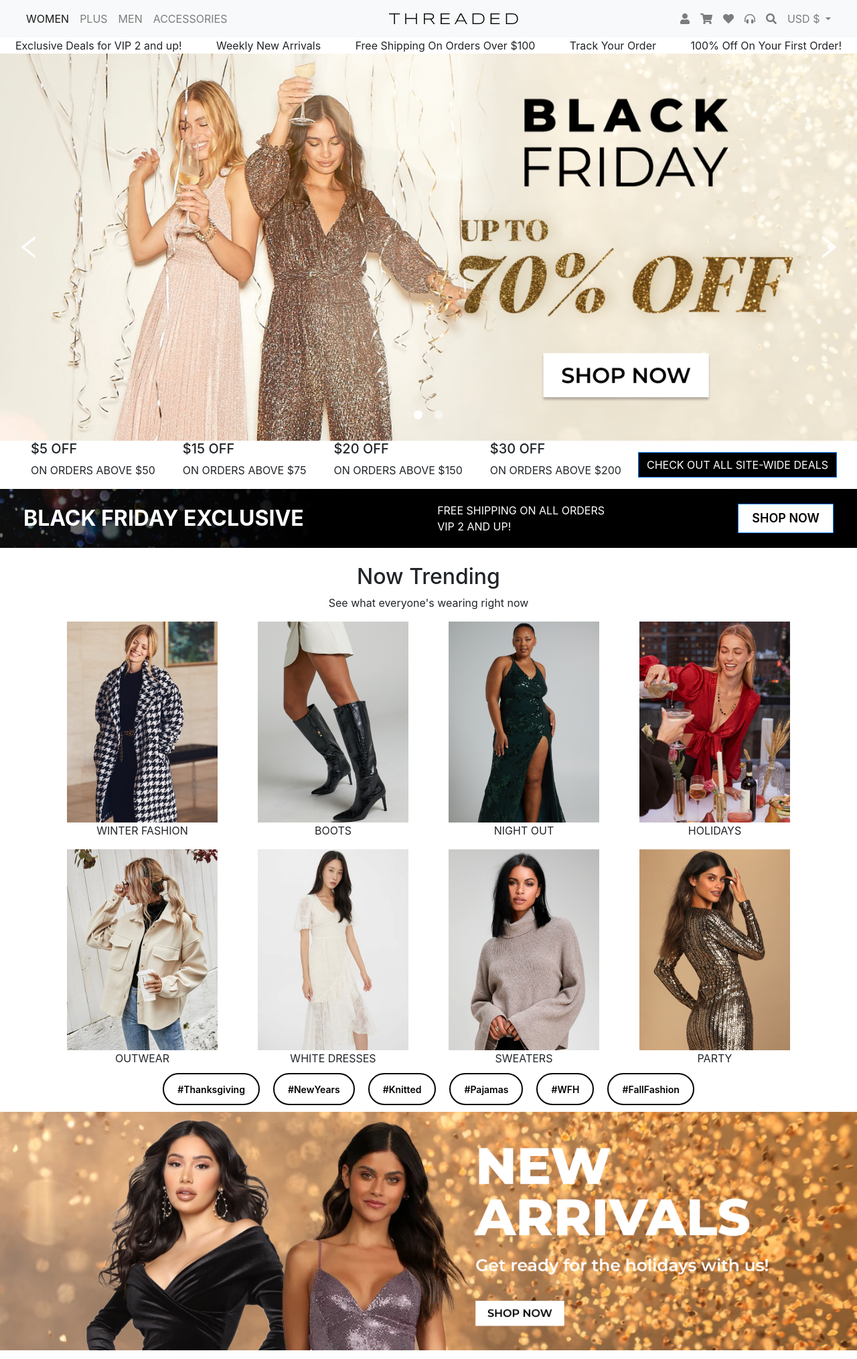
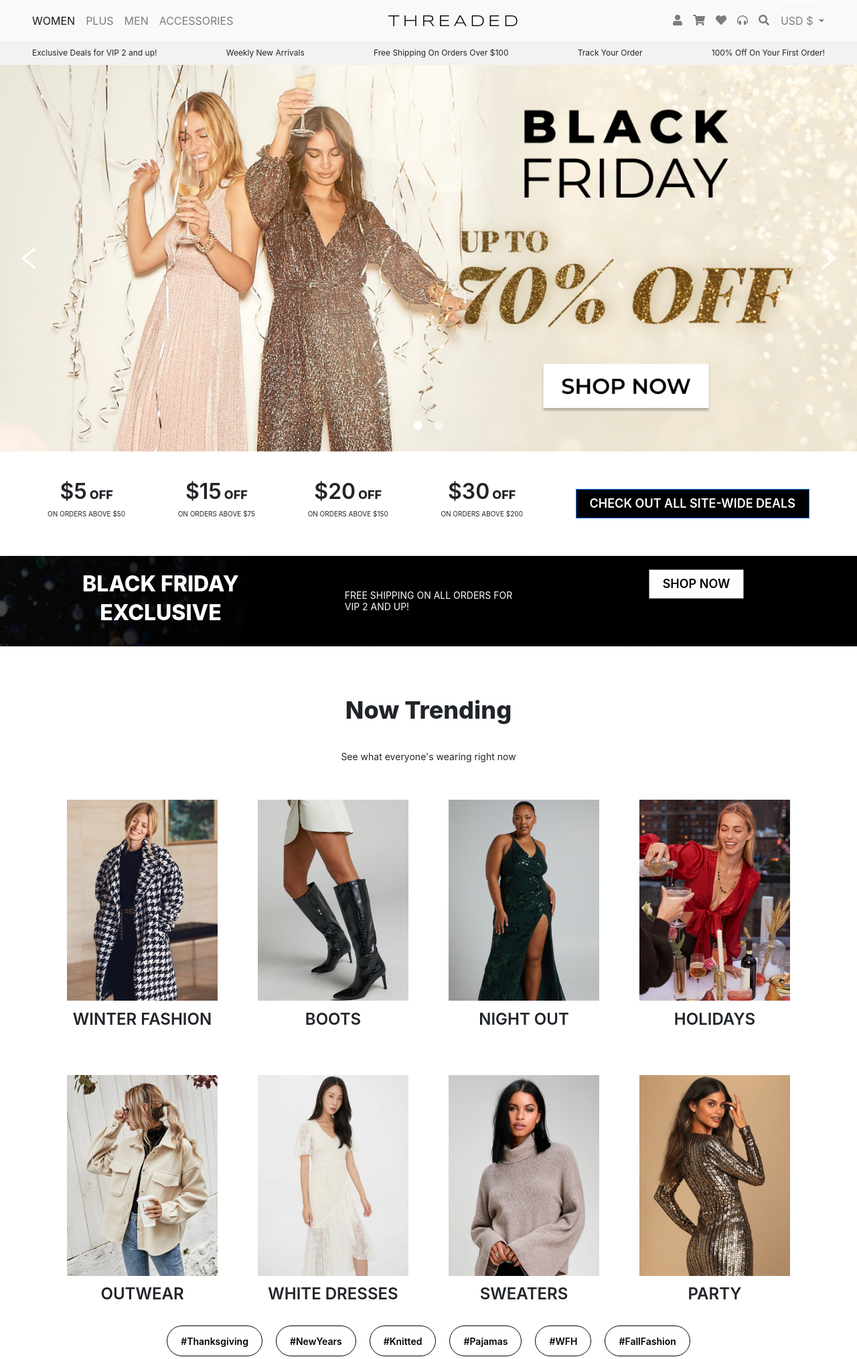
Before and after one commit to raffeeh/LandingPage_Shop, a PHP site: page / in a window 1280 px wide. Shown: the top 2029 px of the page at 67% size. Run offline with PHP 8.4, Linux system fonts and the light colour scheme.

Commit message:
Added all the rebranding for all the contents

```diff
--- a/contents/insta.php
+++ b/contents/insta.php
@@ -19,7 +19,7 @@
                 <img src="resources/inspo5.png" class="img-fluid" alt="inspo5">
             </div>
         </div>
-        <div class="row justify-content-center mt-3">
+        <div class="row justify-content-center mt-4">
             <button class="btn btn-primary">VIEW ALL POSTS</button>
         </div>
     </div>
--- a/contents/recents.php
+++ b/contents/recents.php
@@ -2,52 +2,67 @@
     <div class="container-fluid text-center">
         <h2>Recently Bought</h2>
         <div class="row justify-content-center mt-3">
-            <div class="col">
+            <div class="col items">
                 <img src="resources/winter_fashion.png" class="img-fluid" alt="Winter Fashion">
                 <div class="text-left">
-                    <p class="description">Festives Looks Rust Red Ribbed Velvet Long Sleeve Bodysuit</p>
+                    <p class="description" id="item1">Festives Looks Rust Red Ribbed Velvet Long Sleeve Bodysuit</p>
                     <p>
-                        <span>$38</span>
+                        <span id="price1" style="font-weight: 600;">$38</span>
                     </p>
                 </div>
+                <div class="row justify-content-center">
+                    <button class="btn btn-primary" onclick="addToCart('item1', 'price1')">ADD TO CART</button>
+                </div>
             </div>
-            <div class="col">
+            <div class="col items">
                 <img src="resources/boots.png" class="img-fluid" alt="Boots">
                 <div class="text-left">
-                    <p class="description">Chevron Flap Crossbody Bag</p>
+                    <p class="description" id="item2">Chevron Flap Crossbody Bag</p>
                     <p>
-                        <span style="color: red;">$5.77</span>
-                        <span style="text-decoration: line-through;">$7.34</span>
+                        <span id="price2" style="color: red; font-weight: 800;">$5.77</span>
+                        <span style="text-decoration: line-through; font-weight: 600;">$7.34</span>
                     </p>
                 </div>
+                <div class="row justify-content-center">
+                    <button class="btn btn-primary" onclick="addToCart('item2', 'price2')">ADD TO CART</button>
+                </div>
             </div>
-            <div class="col">
+            <div class="col items">
                 <img src="resources/nightout.png" class="img-fluid" alt="Night Out">
                 <div class="text-left">
-                    <p class="description">Manilla Tan Multi Plaid Oversized Fringe Scarf</p>
+                    <p class="description" id="item3">Manilla Tan Multi Plaid Oversized Fringe Scarf</p>
                     <p>
-                        <span style="color: red;">$29</span>
-                        <span style="text-decoration: line-through;">$39</span>
+                        <span id="price3" style="color: red; font-weight:800;">$29</span>
+                        <span style="text-decoration: line-through; font-weight: 600;">$39</span>
                     </p>
                 </div>
+                <div class="row justify-content-center">
+                    <button class="btn btn-primary" onclick="addToCart('item3', 'price3')">ADD TO CART</button>
+                </div>
             </div>
-            <div class="col">
+            <div class="col items">
                 <img src="resources/holidays.png" class="img-fluid" alt="Holidays">
                 <div class="text-left">
-                    <p class="description">Diamante Puff Sleeve Dress - Black</p>
+                    <p class="description" id="item4">Diamante Puff Sleeve Dress - Black</p>
                     <p>
-                        <span>$45.99</span>
+                        <span id="price4" style="font-weight: 600;">$45.99</span>
                     </p>
                 </div>
+                <div class="row justify-content-center">
+                    <button class="btn btn-primary" onclick="addToCart('item4', 'price4')">ADD TO CART</button>
+                </div>
             </div>
-            <div class="col">
+            <div class="col items">
                 <img src="resources/holidays.png" class="img-fluid" alt="Holidays">
                 <div class="text-left">
-                    <p class="description">Banneth Open Front Formal Dress in Black</p>
+                    <p class="description" id="item5">Banneth Open Front Formal Dress in Black</p>
                     <p>
-                        <span style="color: red;">$69</span>
-                        <span style="text-decoration: line-through;">$99.95</span>
+                        <span id="price5" style="color: red; font-weight: 800;">$69</span>
+                        <span style="text-decoration: line-through; font-weight: 600;">$99.95</span>
                     </p>
+                </div>
+                <div class="row justify-content-center">
+                    <button class="btn btn-primary" onclick="ddToCart('item5', 'price5')">ADD TO CART</button>
                 </div>
             </div>
         </div>
--- a/contents/site_wide_deals.php
+++ b/contents/site_wide_deals.php
@@ -2,22 +2,22 @@
     <div class="container-fluid">
         <div class="d-flex justify-content-between align-items-center">
             <div class="deal-item mx-3">
-                <h5>$5 OFF</h5>
+                <h5><span class="discount">$5</span> OFF</h5>
                 <p>ON ORDERS ABOVE $50</p>
             </div>
             <div class="deal-item mx-3">
-                <h5>$15 OFF</h5>
+                <h5><span class="discount">$15</span> OFF</h5>
                 <p>ON ORDERS ABOVE $75</p>
             </div>
             <div class="deal-item mx-3">
-                <h5>$20 OFF</h5>
+                <h5><span class="discount">$20</span> OFF</h5>
                 <p>ON ORDERS ABOVE $150</p>
             </div>
             <div class="deal-item mx-3">
-                <h5>$30 OFF</h5>
+                <h5><span class="discount">$30</span> OFF</h5>
                 <p>ON ORDERS ABOVE $200</p>
             </div>
-            <div>
+            <div class="deal-item mx-3">
                 <button class="btn btn-primary">CHECK OUT ALL SITE-WIDE DEALS</button>
             </div>
         </div>
--- a/contents/trending.php
+++ b/contents/trending.php
@@ -1,41 +1,57 @@
-<div class="container-fluid mt-4">
+<div class="trending container-fluid mt-4">
     <div class="container text-center">
         <h2>Now Trending</h2>
         <p>See what everyone's wearing right now</p>
-        <div class="row justify-content-center mt-3">
+        <div class="products row justify-content-center mt-3">
             <div class="col-3">
                 <img src="resources/winter_fashion.png" class="img-fluid" alt="Winter Fashion">
+                <div class="product-description">
                     <a>WINTER FASHION</a>
+                </div>
             </div>
             <div class="col-3">
                 <img src="resources/boots.png" class="img-fluid" alt="Boots">
+                <div class="product-description">
                     <a>BOOTS</a>
+                </div>
             </div>
             <div class="col-3">
                 <img src="resources/nightout.png" class="img-fluid" alt="Night Out">
+                <div class="product-description">
                     <a>NIGHT OUT</a>
+                </div>
             </div>
             <div class="col-3">
                 <img src="resources/holidays.png" class="img-fluid" alt="Holidays">
+                <div class="product-description">
                     <a>HOLIDAYS</a>
                 </div>
             </div>
-        <div class="row justify-content-center mt-3">
+        </div>
+        <div class="products row justify-content-center mt-3">
             <div class="col-3">
                 <img src="resources/outwear.png" class="img-fluid" alt="Outwear">
+                <div class="product-description">
                     <a>OUTWEAR</a>
+                </div>
             </div>
             <div class="col-3">
                 <img src="resources/white_dresses.png" class="img-fluid" alt="White Dresses">
+                <div class="product-description">
                     <a>WHITE DRESSES</a>
+                </div>
             </div>
             <div class="col-3">
                 <img src="resources/sweaters.png" class="img-fluid" alt="Sweaters">
+                <div class="product-description">
                     <a>SWEATERS</a>
+                </div>
             </div>
             <div class="col-3">
                 <img src="resources/party.png" class="img-fluid" alt="Party">
+                <div class="product-description">
                     <a>PARTY</a>
+                </div>
             </div>
         </div>
         <div class="hashtag-row row d-flex justify-content-center align-items-center">
--- a/contents/vip_exclusive.php
+++ b/contents/vip_exclusive.php
@@ -1,9 +1,17 @@
 <div class="vip-exclusive container-fluid">
-    <div class="container-fluid d-flex justify-content-between align-items-center">
-        <h2 class="m-0"><strong>BLACK FRIDAY EXCLUSIVE</strong></h2>
-        <p class="m-0">FREE SHIPPING ON ALL ORDERS<br> VIP 2 AND UP!</p>
-        <div>
-            <button class="btn btn-primary">SHOP NOW</button>
+    <div class="container-fluid">
+        <div class="row justify-content-center text-center">
+            <div class="col-4">
+                <h2>BLACK FRIDAY EXCLUSIVE</h2>
+            </div>
+            <div class="col-4 d-flex justify-content-center align-items-center"> <!-- Adjusted to center vertically and horizontally -->
+                <p class="m-0 exclusive-shipping text-left">FREE SHIPPING ON ALL ORDERS FOR<br>VIP 2 AND UP!</p>
+            </div>
+            <div class="col-4">
+                <div>
+                    <button class="btn btn-secondary">SHOP NOW</button>
+                </div>
+            </div>
         </div>
     </div>
 </div>
--- /dev/null
+++ b/css/main.css
@@ -0,0 +1,231 @@
+/* This is the main CSS of the application */
+
+html {
+    color: #000;
+}
+
+/*    NAVBAR    */
+/*   --------   */
+.navbar {
+    padding: 10px 25px;
+}
+.navbar .nav-link.dropdown-toggle {
+    border-radius: 35px;
+    border: 1px solid #f2f2f2;
+}
+
+/*   CONTENTS   */
+/*   --------   */
+
+/* Benefits */
+.benefits {
+    padding: 10px 40px;
+    background-color: #f2f2f2;
+    font-size: 12px;
+    font-weight: 400;
+    line-height: 14.63px;
+}
+
+/* Hero */
+
+/* Site-wide deals */
+.site-wide-deals {
+    padding: 40px;
+}
+.site-wide-deals h5 {
+    font-weight: 800;
+    font-size: 18px;
+    line-height: 21.94px;
+}
+.site-wide-deals .deal-item {
+    text-align: center;
+}
+.site-wide-deals .deal-item p {
+    font-weight: 400;
+    font-size: 10px;
+    line-height: 12.19px;
+}
+.discount {
+    font-weight: 600;
+    font-size: 32px;
+    line-height: 39.01px;
+}
+
+
+/* VIP Exclusive */
+
+.vip-exclusive {
+    background-image: url('../resources/vip_exclusive_bg.png');
+    background-position: center;
+    background-size: cover;
+    color: #FFF;
+    padding: 20px 40px;
+}
+.vip-exclusive h2 {
+    font-size: 32px;
+    padding: unset;
+}
+.exclusive-shipping, .exclusive-shipping:hover  {
+    text-align: left;
+    text-decoration: none;
+    color: #FFF;
+}
+
+/* Trending */
+.trending {
+    padding: 40px;
+}
+.trending .col-3 {
+    padding: 20px;
+}
+.products a {
+    font-weight: 600;
+    font-size: 24px;
+    line-height: 29.26px;
+}
+.product-description {
+    padding: 12.5px 0;
+}
+.hashtags {
+    border: 1px solid black;
+    border-radius: 50px;
+    padding: 10px 20px;
+    margin: 0 10px;
+}
+
+.hashtags a {
+    color: #000;
+    text-decoration: none;
+    font-size: 14px;
+    line-height: 17.07px;
+    font-weight: 600;
+}
+
+/* New Arrivals */
+
+.new-arrivals .img-fluid {
+    width: 100%;
+}
+
+
+/* Recently Bought */
+.recents {
+    padding: 40px;
+}
+.recents .items {
+    padding: 20px;
+}
+.recents .img-fluid {
+    width: 100%;
+}
+
+.recents .description {
+        height: 50px;
+        overflow: hidden;
+        display: flex;
+        align-items: center;
+        justify-content: flex-start;
+}
+
+/* Insta */
+
+.insta {
+    padding: 40px;
+    background-color: #f2f2f2;
+}
+.insta .col {
+    padding: 20px;
+}
+.insta .img-fluid {
+    width: 100%;
+}
+.insta p, .trending p {
+    padding: 10px 20px 20px 20px;
+}
+
+/* Newsletter */
+
+.newsletter {
+    background-color: #000;
+    color: #FFF;
+    padding: 20px;
+}
+.newsletter h2 {
+    font-weight: 800;
+    font-size: 32px;
+    line-height: 39.01px;
+}
+
+/* Footer */
+
+footer {
+    padding: 40px;
+    background-color: #FFF;
+}
+footer a {
+    color: #000;
+}
+footer a:hover {
+    text-decoration: none;
+}
+footer a.i {
+    width: 20px;
+    height: 20px;
+}
+.footer-nav {
+    height: 210px;
+}
+/* HEADINGS */
+h2 {
+    padding: 10px 20px 20px 20px;
+    font-weight: 800;
+    font-size: 36px;
+    line-height: 43.88px;
+}
+
+p {
+    font-weight: 400;
+    font-size: 14px;
+    line-height: 17.07px;
+}
+
+/* Buttons */
+.btn-primary {
+    background-color: #000;
+    color: #FFF;
+    font-weight: 600;
+    font-size: 18px;
+    line-height: 21.94px;
+    padding: 10px 20px;
+    text-align: center;
+    border-radius: unset;
+}
+.btn-primary:hover {
+    background-color: #FFF;
+    color: #000;
+}
+.btn-secondary {
+    background-color: #FFF;
+    color: #000;
+    font-weight: 600;
+    font-size: 18px;
+    line-height: 21.94px;
+    padding: 10px 20px;
+    text-align: center;
+    border-radius: unset;
+}
+.btn-secondary:hover {
+    background-color: #000;
+    color: #FFF;
+ }
+
+/* Forms */
+input.form-control {
+    border-radius: unset;
+    color: #000;
+    font-weight: 600;
+    font-size: 18px;
+    line-height: 21.94px;
+    padding: 10px 20px;
+    height: 43.54px;
+}
--- a/css/styles.css
+++ /dev/null
@@ -1,155 +0,0 @@
-/* This is the main CSS of the application */
-
-html {
-    color: #000;
-}
-
-/*   CONTENTS   */
-/*   --------   */
-
-/* Benefits */
-
-/* Hero */
-
-/* Site-wide deals */
-
-/* VIP Exclusive */
-
-.vip-exclusive {
-    background-image: url('../resources/vip_exclusive_bg.png');
-    background-position: center;
-    background-size: cover;
-    color: #FFF;
-    padding: 20px;
-}
-
-.vip-exclusive .btn-primary {
-    background-color: #FFF;
-    color: #000;
-    border-radius: unset;
-    font-weight: 600;
-    font-size: 18px;
-    line-height: 21.94px;
-    text-align: center;
-    padding: 10px 20px;
-}
-
-/* Trending */
-
-.hashtags {
-    border: 2px solid black;
-    border-radius: 50px;
-    padding: 10px 20px;
-    margin: 10px;
-}
-
-.hashtags a {
-    color: #000;
-    text-decoration: none;
-    font-size: 14px;
-    line-height: 17.07px;
-    font-weight: 600;
-}
-
-/* New Arrivals */
-
-.new-arrivals .img-fluid {
-    width: 100%;
-}
-
-
-/* Recently Bought */
-
-.recents .img-fluid {
-    width: 100%;
-}
-
-.recents .description {
-        height: 50px;
-        overflow: hidden;
-        display: flex;
-        align-items: center;
-        justify-content: flex-start;
-}
-
-/* Insta */
-
-.insta {
-    padding: 40px;
-}
-.insta h2 {
-    padding: 10px 20px 20px 20px;
-    font-weight: 800;
-    font-size: 36px;
-    line-height: 43.88px;
-}
-.insta .img-fluid {
-    width: 100%;
-}
-.insta p {
-    padding: 10px 20px 20px 20px;
-    font-weight: 400;
-    font-size: 14px;
-    line-height: 17.07px;
-}
-
-/* Newsletter */
-
-.newsletter {
-    background-color: #000;
-    color: #FFF;
-    padding: 20px;
-}
-.newsletter h2 {
-    font-weight: 800;
-    font-size: 32px;
-    line-height: 39.01px;
-}
-
-/* Footer */
-
-footer {
-    padding: 40px;
-    background-color: #FFF;
-}
-footer a {
-    color: #000;
-}
-footer a:hover {
-    text-decoration: none;
-}
-footer a.i {
-    width: 20px;
-    height: 20px;
-}
-.footer-nav {
-    height: 210px;
-}
-
-
-/* Buttons */
-.btn-primary {
-    background-color: #000;
-    color: #FFF;
-    border-radius: unset;
-}
-.btn-primary:hover {
-    background-color: #FFF;
-    color: #000;
-    border-radius: unset;
-}
-.btn-secondary {
-    background-color: #FFF;
-    color: #000;
-    border-radius: unset;
-}
-.btn-secondary:hover {
-    background-color: #000;
-    color: #FFF;
-    border-radius: unset;
-}
-
-/* Forms */
-input.form-control {
-    border-radius: unset;
-}
--- /dev/null
+++ b/includes/modal.php
@@ -0,0 +1,21 @@
+<!-- Cart Modal -->
+<div class="modal fade" id="cartModal" tabindex="-1" role="dialog" aria-labelledby="cartModalLabel" aria-hidden="true">
+    <div class="modal-dialog" role="document">
+        <div class="modal-content">
+            <div class="modal-header">
+                <h5 class="modal-title" id="cartModalLabel">Your Cart</h5>
+                <button type="button" class="close" data-dismiss="modal" aria-label="Close">
+                    <span aria-hidden="true">&times;</span>
+                </button>
+            </div>
+            <div class="modal-body">
+                <ul class="list-group" id="cartItemsList"></ul>
+                <strong>Total: $<span id="totalAmount">0.00</span></strong>
+            </div>
+            <div class="modal-footer">
+                <button type="button" class="btn btn-secondary" data-dismiss="modal">Close</button>
+                <button type="button" class="btn btn-primary">Proceed to Payment</button>
+            </div>
+        </div>
+    </div>
+</div>
--- a/includes/navbar.php
+++ b/includes/navbar.php
@@ -25,7 +25,10 @@
                     <a class="nav-link" href="#"><i class="fas fa-user"></i></a>
                 </li>
                 <li class="nav-item">
-                    <a class="nav-link" href="#"><i class="fas fa-shopping-cart"></i></a>
+                    <a class="nav-link" onclick="viewCart()">
+                        <i class="fas fa-shopping-cart"></i>
+                        <span id="cartItemCount" class="badge" style="display: none;">0</span>
+                    </a>
                 </li>
                 <li class="nav-item">
                     <a class="nav-link" href="#"><i class="fas fa-heart"></i></a>
--- a/index.php
+++ b/index.php
@@ -13,7 +13,8 @@
     <!-- Font Awesome CDN for icons -->
     <link rel="stylesheet" href="https://cdnjs.cloudflare.com/ajax/libs/font-awesome/5.15.4/css/all.min.css">
     <!-- Main CSS -->
-    <link href="css/styles.css" rel="stylesheet">
+    <link href="css/main.css" rel="stylesheet">
+    <script src="js/main.js"></script>
 </head>
 <body>
     <!-- Navigation Bar -->
@@ -54,5 +55,8 @@
     <!-- Include the footer -->
     <?php include 'includes/footer.php'; ?>
 
+    <!-- Modal -->
+    <?php include 'includes/modal.php'; ?>
+
 </body>
 </html>
```
Also changed, not shown: js/main.js (added, +74 -0 lines). Lines whose indentation alone changed are shown as unchanged.
